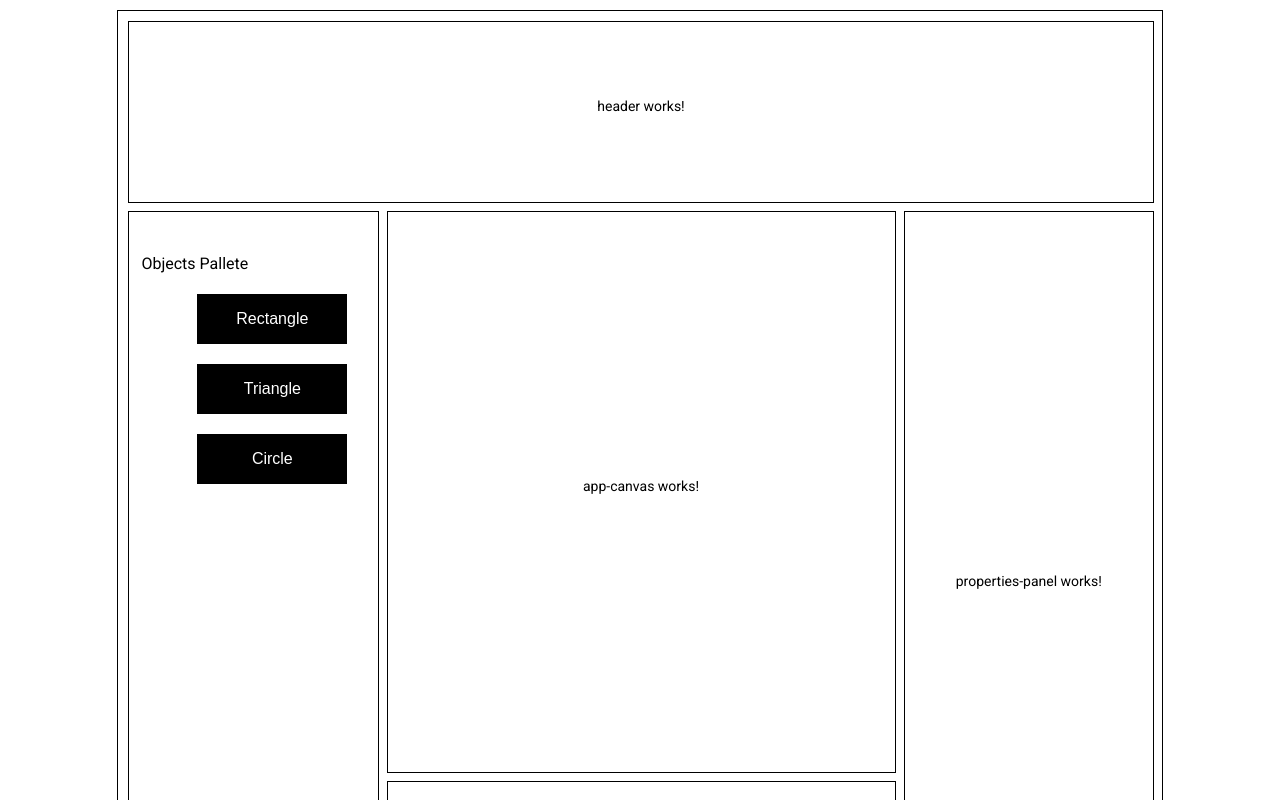
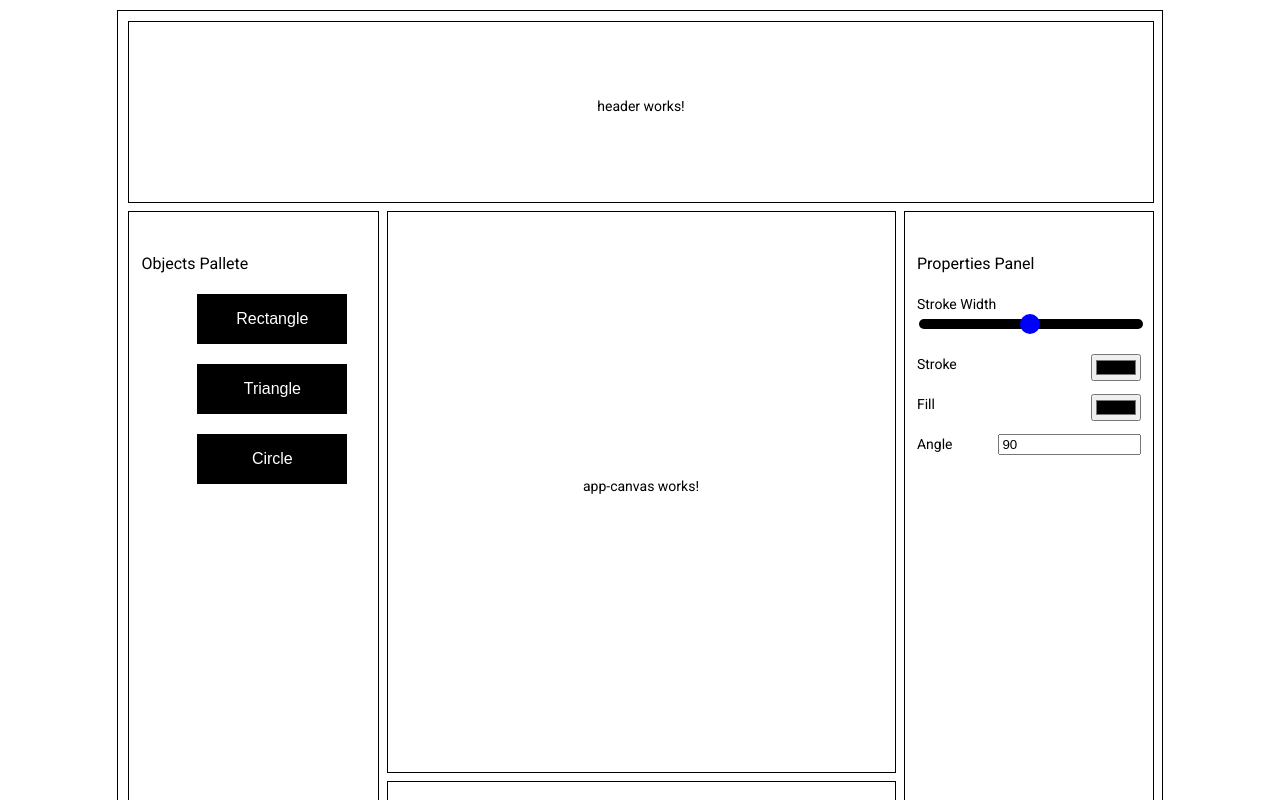
Before and after one commit to ashithprakas/MapgenerationApp-Ashith, an Angular app: page / in a window 1280 px wide. Shown: the top 800 px of the page. Built offline with nearby package versions, Linux system fonts and the light colour scheme.

Commit message:
properties panle ui

```diff
--- a/src/app/app.component.css
+++ b/src/app/app.component.css
@@ -17,3 +17,8 @@ mat-grid-tile {
   height: 90%;
 
 }
+
+.PropertiesPanelContentAlign{
+  width: 90%;
+  height: 90%;
+}
--- a/src/app/app.component.html
+++ b/src/app/app.component.html
@@ -1,11 +1,22 @@
 <div class="container">
   <mat-grid-list cols="4" gutterSize="10px" rowHeight="180px">
     <mat-grid-tile colspan="4" rowspan="1" ><app-header></app-header></mat-grid-tile>
-    <mat-grid-tile colspan="1" rowspan="4"><div class="ObjectPalleteContentAllignLeft">
+
+    <mat-grid-tile colspan="1" rowspan="4">
+      <div class="ObjectPalleteContentAllignLeft">
       <app-object-pallete></app-object-pallete>
-    </div></mat-grid-tile>
+      </div>
+    </mat-grid-tile>
+
     <mat-grid-tile colspan="2" rowspan="3"><app-app-canvas></app-app-canvas></mat-grid-tile>
-    <mat-grid-tile colspan="1" rowspan="4"><app-properties-panel></app-properties-panel></mat-grid-tile>
+
+    <mat-grid-tile colspan="1" rowspan="4">
+      <div class="PropertiesPanelContentAlign">
+        <app-properties-panel></app-properties-panel>
+      </div>
+    </mat-grid-tile>
+
     <mat-grid-tile colspan="2" rowspan="1"><app-event-inspector-panel></app-event-inspector-panel></mat-grid-tile>
+
   </mat-grid-list>
 </div>
--- a/src/app/properties-panel/properties-panel.component.css
+++ b/src/app/properties-panel/properties-panel.component.css
@@ -0,0 +1,54 @@
+.slider {
+  -webkit-appearance: none;
+  width: 100%;
+  height: 10px;
+  border-radius: 5px;
+  background: black;
+  outline: none;
+  -webkit-transition: .2s;
+  transition: opacity .2s;
+}
+
+
+
+.slider::-webkit-slider-thumb {
+  -webkit-appearance: none;
+  appearance: none;
+  width: 20px;
+  height: 20px;
+  border-radius: 50%;
+  background: blue;
+  cursor: pointer;
+}
+
+.slider::-moz-range-thumb {
+  width: 25px;
+  height: 25px;
+  border-radius: 50%;
+  background: black;
+  cursor: pointer;
+}
+
+.propertiesInputPanel{
+  width: 100%;
+}
+.strokeColorGroup{
+  padding-top: 20px;
+
+}
+.StrokeColorInputStyle{
+  float: right;
+}
+.fillColorGroup{
+  padding-top: 20px;
+}
+.FillColorInputStyle{
+  float: right;
+}
+.angleInputGroup{
+  padding-top: 20px;
+}
+.AngleInputStyle{
+  width: 60%;
+  float: right;
+}
--- a/src/app/properties-panel/properties-panel.component.html
+++ b/src/app/properties-panel/properties-panel.component.html
@@ -1 +1,26 @@
-<p>properties-panel works!</p>
+<h3>Properties Panel</h3>
+
+<form class="propertiesInputPanel">
+
+  <div class="strokeWidthGroup">
+    <label> Stroke Width</label>
+    <input type="range" min="1" max="100" value="50" class="slider" id="StrokeWidthValue">
+  </div>
+
+  <div class="strokeColorGroup">
+    <label >Stroke</label>
+    <input type="color" class="StrokeColorInputStyle" id="StrokeColorInputValue">
+  </div>
+
+  <div class="fillColorGroup">
+    <label >Fill</label>
+    <input type="color" class="FillColorInputStyle" id="FillColorInputValue">
+  </div>
+
+  <div class="angleInputGroup">
+    <label>Angle</label><input type="text" value="90" class="AngleInputStyle">
+  </div>
+
+
+
+</form>
```
